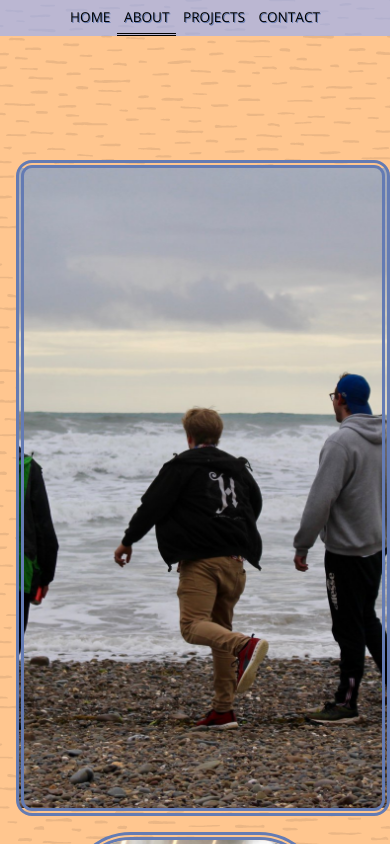
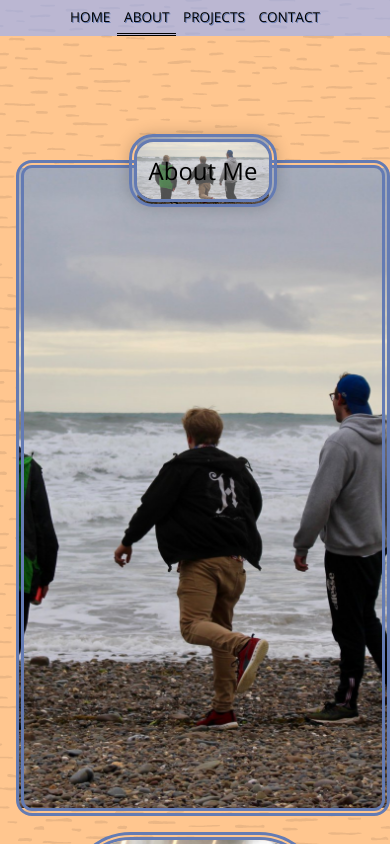
Before and after one commit to seanbelverstone/porfolio, a React (Create React App) app: page /about in a window 390 px wide. Shown: the top 844 px of the page. Built offline with nearby package versions, Linux system fonts and the light colour scheme.

Commit message:
updated mobileResponsiveness for parallax and about title'

```diff
--- a/src/pages/About.js
+++ b/src/pages/About.js
@@ -6,6 +6,8 @@ import ScrollToTop from '../components/ScrollToTop';
 import { NavLink } from 'react-router-dom';
 
 const About = () => {
+
+	// slide in divs when they come into view.
 
 	return (
 		<div id="aboutPage">
--- a/src/pages/css/About.css
+++ b/src/pages/css/About.css
@@ -23,12 +23,10 @@
 	width: fit-content;
 	padding: 0.5em;
 	border-radius: 1em;
-	position: absolute;
 	border: 8px double var(--secondary);
-	top: 1em;
-	right: 11.75em;
+	margin: -1.4em auto;
 	font-weight: 400;
-	font-size: 4em;
+	font-size: 3.5em;
 }
 
 #parallax2 {
@@ -101,8 +99,17 @@
     .rightAligned {
         flex-wrap: wrap;
     }
+	#aboutTitle {
+		font-size: 3em;
+	}
     .aboutText {
         width: 75%;
+    }
+	.rightAligned {
+        margin-top: 2em !important;
+    }
+    #rowThree {
+        margin: 0 !important;
     }
     #imgContainer {
         display: block;
@@ -122,6 +129,9 @@
 }
 
 @media screen and (max-width: 600px) {
+	#aboutTitle {
+		font-size: 2em;
+	}
     .aboutText {
         width: 100%;
         margin: 2em 0;
@@ -136,12 +146,9 @@
     #aboutPage {
         padding: 4em 1em;
     }
-    .rightAligned {
-        margin-top: 2em !important;
-    }
-    #rowThree {
-        margin: 0 !important;
-    }
+	#aboutTitle {
+		font-size: 1.5em;
+	}
     .MuiImageList-root {
         width: 80vw !important;
     }
```
